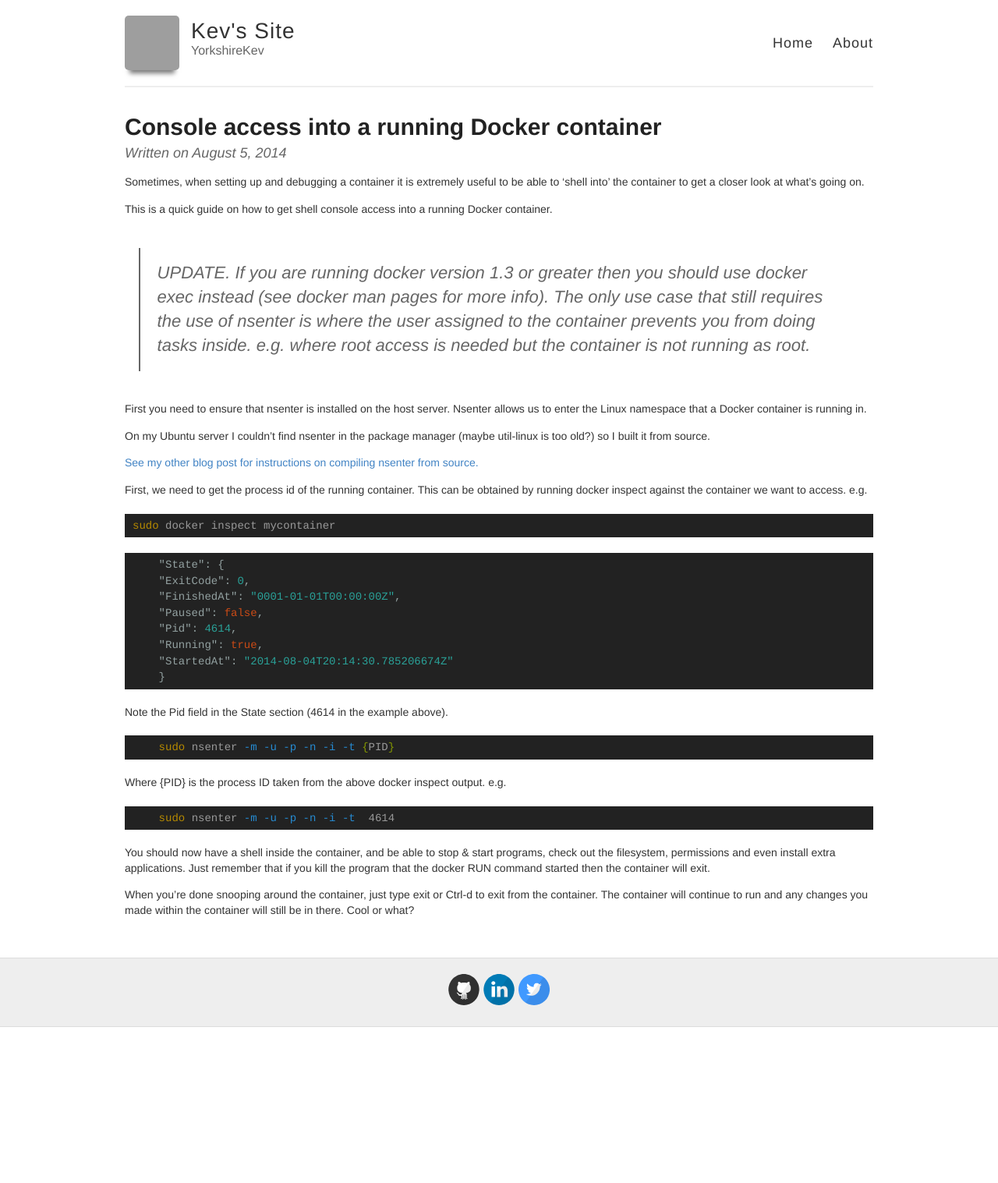
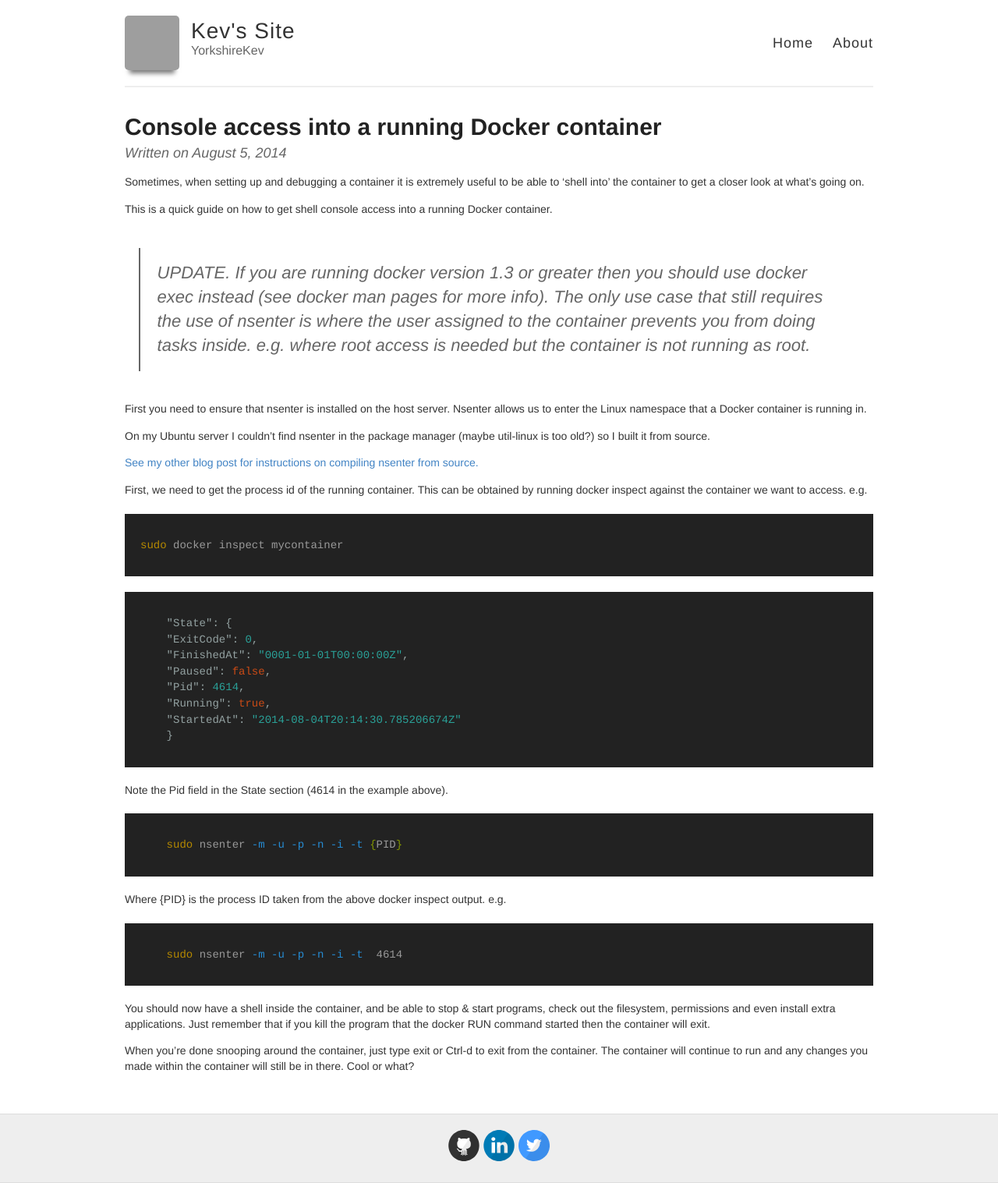
Before and after one commit to YorkshireKev/kevssite.com-jekyll-version, a Jekyll site: the page built from _posts/2014-08-05-console-access-into-a-running-docker-container.md, in a window 1280 px wide. Shown: the whole page at 78% size. Built offline with Jekyll 4.4.1, drawn with Linux system fonts in a browser that asks for light colours; comment, search, counter and statistics services are not loaded; before the commit the page ends 1317 px from its top, so only the background shows below that; grey boxes are pictures that could not be loaded.

Commit message:
Test to see if rouge and linguist work...

````diff
--- a/_config.yml
+++ b/_config.yml
@@ -54,7 +54,7 @@
 #
 
 markdown: kramdown
-highlighter: pygments
+highlighter: rouge
 permalink: /:title/
 
 # The release of Jekyll Now that you're using
--- a/_posts/2014-08-05-console-access-into-a-running-docker-container.md
+++ b/_posts/2014-08-05-console-access-into-a-running-docker-container.md
@@ -27,11 +27,11 @@
 
 First, we need to get the process id of the running container. This can be obtained by running docker inspect against the container we want to access. e.g.
 
-{% highlight bash %}
+``` shell
 sudo docker inspect mycontainer
-{% endhighlight %}
+```
 
-{% highlight json %}
+``` json
     "State": {
     "ExitCode": 0,
     "FinishedAt": "0001-01-01T00:00:00Z",
@@ -40,17 +40,17 @@
     "Running": true,
     "StartedAt": "2014-08-04T20:14:30.785206674Z"
     }
-{% endhighlight %}
+```
 
 Note the Pid field in the State section (4614 in the example above).
-{% highlight bash %}
+```shell
     sudo nsenter -m -u -p -n -i -t {PID}
-{% endhighlight %}
+```
 
 Where {PID} is the process ID taken from the above docker inspect output. e.g.
-{% highlight bash %}
+```shell
     sudo nsenter -m -u -p -n -i -t  4614
-{% endhighlight %}
+```
 
 You should now have a shell inside the container, and be able to stop & start programs, check out the filesystem, permissions and even install extra applications. Just remember that if you kill the program that the docker RUN command started then the container will exit.
 
````
